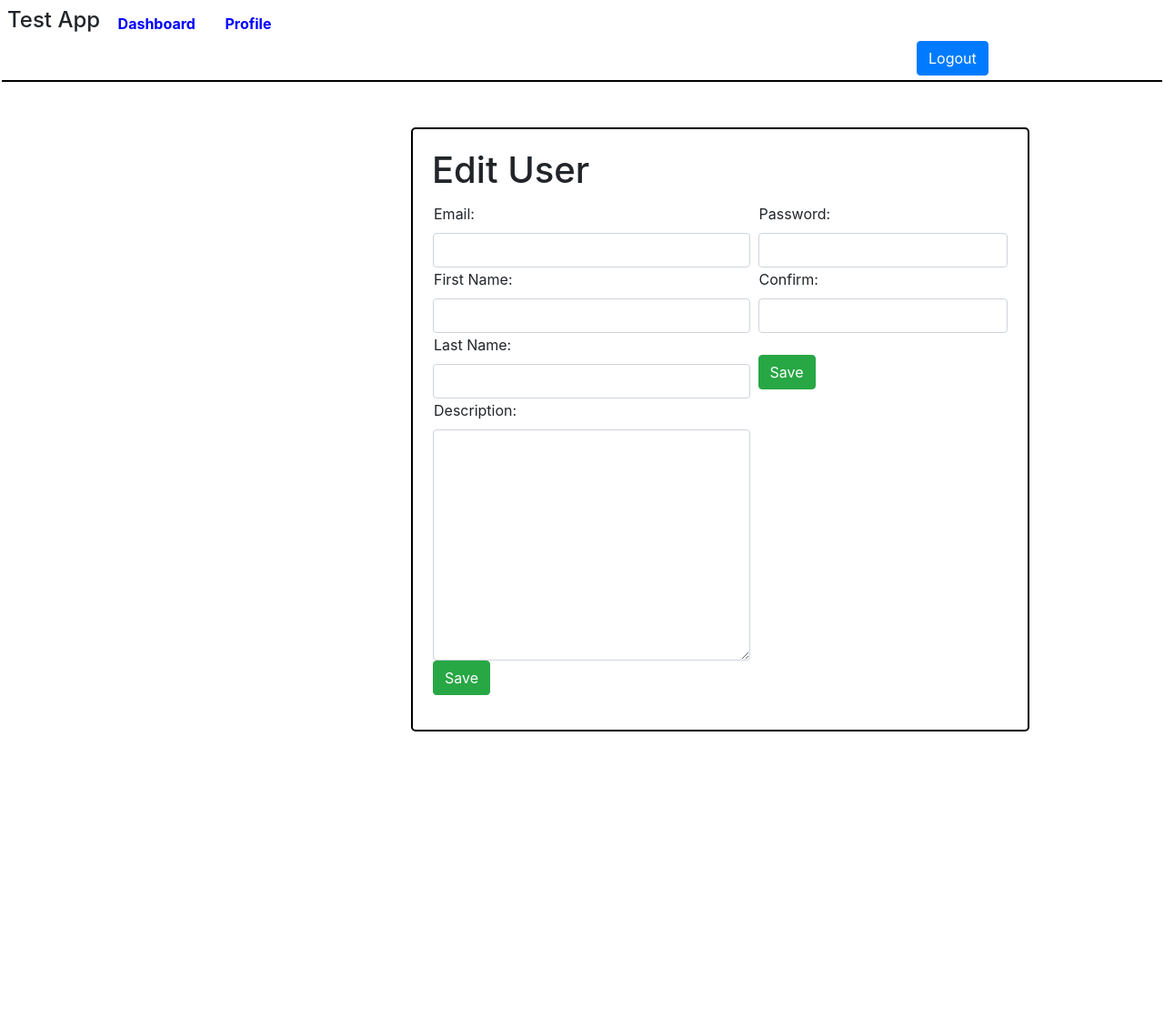
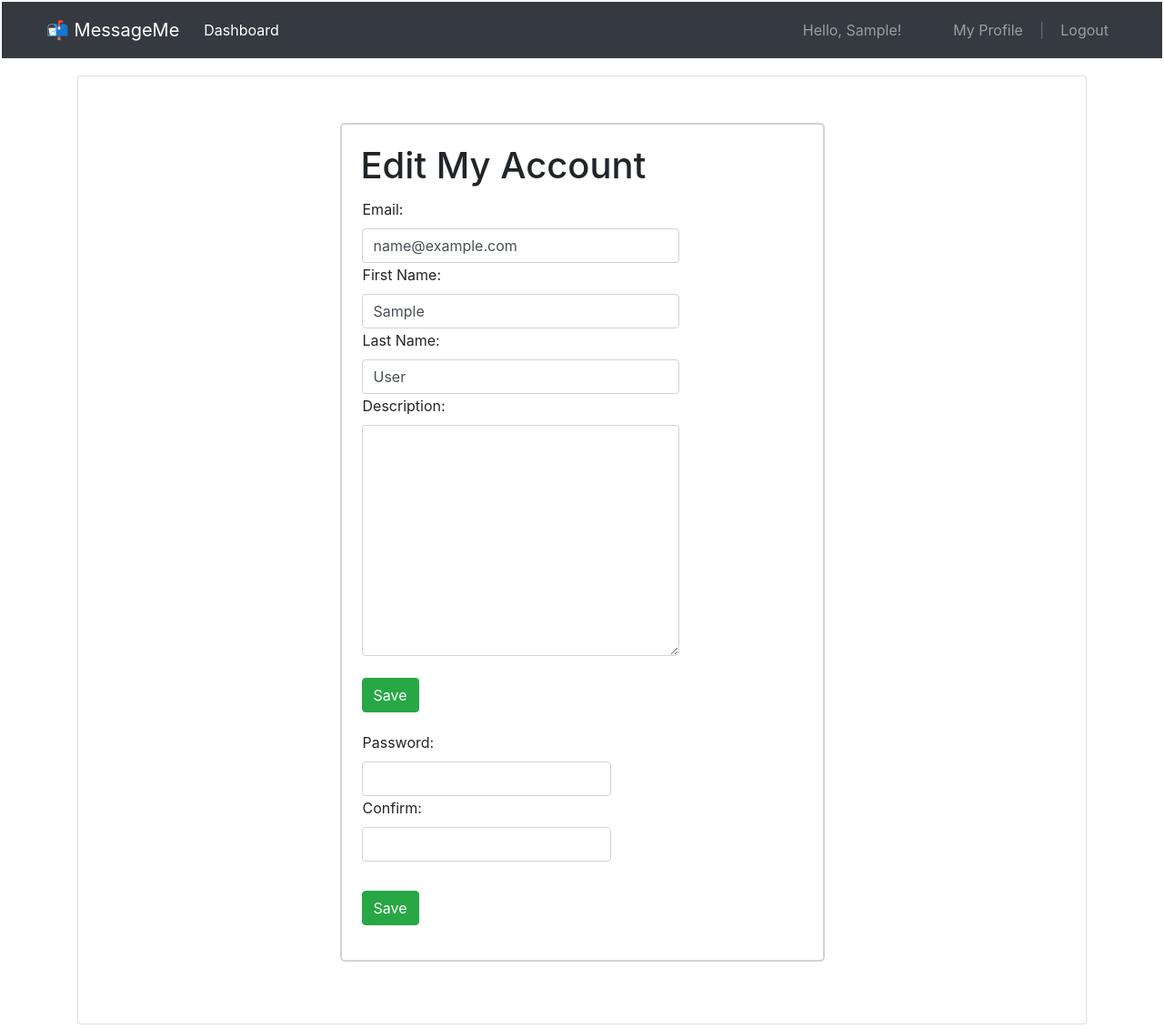
Before and after one commit to Isaacwilliam4/user_dash, a Django app: template user_dashboard_app/templates/show_user.html in a window 1280 px wide. Shown: the whole page at 91% size. Before the commit the page ends 804 px from the top, so only its background shows below. Run offline with Django 3.2, Linux system fonts and the light colour scheme; the template is opened without the code that fills it: values that come from a table or form of the project are taken from there, others are empty; tables that the repository leaves empty hold one stand-in row (values such as "Sample post"); parts of the project's set-up code (start-up, migrations or seed data) failed here and were passed over; some libraries are stand-ins or nearby versions.

Commit message:
added styling

```diff
--- a/user_dashboard_app/static/styles.css
+++ b/user_dashboard_app/static/styles.css
@@ -6,11 +6,12 @@
 #wrapper{
     display: inline-block;
     padding: 20px;
-    border: 2px solid #000000;
+    border: 2px solid lightgrey;
     border-radius: 5px;
     width: 500px;
-    margin-left: 450px;
+    margin-left: 25%;
     margin-top: 30px;
+    width: 50%;
 }
 
 .errors{
@@ -37,7 +38,7 @@
 
 .bold{
     font-weight: bold;
-    color: blue;
+    color: black;
 }
 
 h3{
@@ -52,10 +53,11 @@ h3{
 #wrapper_admin_edit{
     display: inline-block;
     padding: 20px;
-    border: 2px solid #000000;
+    border: 2px solid lightgrey;
     border-radius: 5px;
-    margin-left: 450px;
+    margin-left: 25%;
     margin-top: 30px;
+    width: 50%;
 }
 #admin_edit_user{
     display: inline-block;
@@ -70,27 +72,28 @@ h3{
 
 #user{
     display: inline-block;
-    border: 2px solid black;
+    /* border: 2px solid lightblue; */
     border-radius: 5px;
     padding: 20px;
     margin-left: 50px;
 }
 
 .message{
-    border: 2px solid blue;
+    border: 2px solid lightgrey;
     border-radius: 5px;
     padding: 30px;
     font-weight: bold;
     display: inline-block;
-    margin-left: 300px;
-    width: 750px;
+    margin-left: 20%;
+    width: 60%;
+    margin-bottom: 2rem;
 }
 .create_comment{
     padding: 10px;
 }
 
 .comment{
-    border: 2px solid red;
+    border: 2px solid lightgrey;
     border-radius: 5px;
     padding: 5px;
 }
--- /dev/null
+++ b/user_dashboard_app/templates/base.html
@@ -0,0 +1,76 @@
+<!DOCTYPE html>
+<html lang="en">
+<head>
+    <meta charset="UTF-8">
+    <meta name="viewport" content="width=device-width, initial-scale=1.0">
+    <title>All Users</title>
+    {% load static %}
+    <!-- Bootstrap CSS -->
+    <link rel="stylesheet" href="https://maxcdn.bootstrapcdn.com/bootstrap/4.0.0/css/bootstrap.min.css" integrity="sha384-Gn5384xqQ1aoWXA+058RXPxPg6fy4IWvTNh0E263XmFcJlSAwiGgFAW/dAiS6JXm" crossorigin="anonymous">
+
+    <link rel="stylesheet" href="{% static 'styles.css' %}">
+    <!-- jQuery library -->
+    <script src="https://ajax.googleapis.com/ajax/libs/jquery/3.5.1/jquery.min.js"></script>
+
+    <!-- Latest compiled JavaScript -->
+    <script src="https://maxcdn.bootstrapcdn.com/bootstrap/3.4.1/js/bootstrap.min.js"></script>
+</head>
+<body>
+
+    <nav class="navbar navbar-expand-lg navbar-dark bg-dark px-5">
+        <a class="navbar-brand" href="/all_users">📬 MessageMe</a>
+        <button class="navbar-toggler" type="button" data-toggle="collapse" data-target="#navbarSupportedContent" aria-controls="navbarSupportedContent" aria-expanded="false" aria-label="Toggle navigation">
+          <span class="navbar-toggler-icon"></span>
+        </button>
+
+        <div class="collapse navbar-collapse" id="navbarSupportedContent">
+          <ul class="navbar-nav mr-auto">
+            <li class="nav-item active">
+              <a class="nav-link" href="/all_users">Dashboard <span class="sr-only">(current)</span></a>
+            </li>
+          </ul>
+          <span class="navbar-text pr-5">
+            Hello, {{ current_user.first_name }}!
+          </span>
+            <ul class="navbar-nav">
+                <li class="nav-item">
+                    <a class="nav-link" href="/show_user">My Profile </a>
+                </li>
+                <li class="nav-item">
+                    <a class="nav-link disabled" href="#">|</a>
+                </li>
+                <li class="nav-item">
+                    <a class="nav-link" href="/logout">Logout</a>
+                </li>
+            </ul>
+        </div>
+      </nav>
+
+    <!-- <div id="header">
+
+        <h4>Test App</h4>
+        <a href="/all_users"><button class="btn btn-default bold">Dashboard</button></a>
+        <a href="/show_user"><button class="btn btn-default bold">Profile</button></a>
+        <a href="/logout"><button class="btn btn-primary" style="margin-left: 1000px;">Logout</button></a>
+
+    </div> -->
+    <div class="container-fluid">
+
+
+        <div class="row">
+            <div class="container">
+
+                {% block content %}
+                {% endblock %}
+        </div>
+    </div>
+</div>
+
+        <!-- Optional JavaScript -->
+        <!-- jQuery first, then Popper.js, then Bootstrap JS -->
+        <script src="https://code.jquery.com/jquery-3.2.1.slim.min.js" integrity="sha384-KJ3o2DKtIkvYIK3UENzmM7KCkRr/rE9/Qpg6aAZGJwFDMVNA/GpGFF93hXpG5KkN" crossorigin="anonymous"></script>
+        <script src="https://cdnjs.cloudflare.com/ajax/libs/popper.js/1.12.9/umd/popper.min.js" integrity="sha384-ApNbgh9B+Y1QKtv3Rn7W3mgPxhU9K/ScQsAP7hUibX39j7fakFPskvXusvfa0b4Q" crossorigin="anonymous"></script>
+        <script src="https://maxcdn.bootstrapcdn.com/bootstrap/4.0.0/js/bootstrap.min.js" integrity="sha384-JZR6Spejh4U02d8jOt6vLEHfe/JQGiRRSQQxSfFWpi1MquVdAyjUar5+76PVCmYl" crossorigin="anonymous"></script>
+
+    </body>
+    </html>
--- a/user_dashboard_app/templates/show_user.html
+++ b/user_dashboard_app/templates/show_user.html
@@ -1,36 +1,25 @@
-<!DOCTYPE html>
-<html lang="en">
-<head>
-    <meta charset="UTF-8">
-    <meta name="viewport" content="width=device-width, initial-scale=1.0">
-    <title>Document</title>
-    <link rel="stylesheet" href="https://stackpath.bootstrapcdn.com/bootstrap/4.5.0/css/bootstrap.min.css" integrity="sha384-9aIt2nRpC12Uk9gS9baDl411NQApFmC26EwAOH8WgZl5MYYxFfc+NcPb1dKGj7Sk" crossorigin="anonymous">
-    {% load static %}
-    <link rel="stylesheet" href="{% static 'styles.css' %}">
-</head>
-<body>
-    <div id="header">
+{% extends 'base.html' %}
 
-        <h4>Test App</h4>
-        <a href="/all_users"><button class="btn btn-default bold">Dashboard</button></a>
-        <a href="/show_user"><button class="btn btn-default bold">Profile</button></a>
-        <a href="/logout"><button class="btn btn-primary" style="margin-left: 1000px;">Logout</button></a>
+    {% block content %}
 
-    </div>
+    <div class="card mt-3 pb-5">
+        <div class="card-body">
+
             <div id="wrapper_admin_edit">
-        <h1>Edit User</h1>
+                <h1>Edit My Account</h1>
         <div id="admin_edit_user">
-                <form action="/admin_edit_user/{{user.id}}" class="form-group" method="POST">
+            <form action="/admin_edit_user/{{current_user.id}}" class="form-group" method="POST">
                     {% csrf_token %}
                     <label for="email">Email:</label>
-                    <input type="email" name="email" class="form-control" value="{{user.email}}">
+                    <input type="email" name="email" class="form-control" value="{{current_user.email}}">
                     <label for="first_name">First Name:</label>
-                    <input type="text" name="first_name" class="form-control" value="{{user.first_name}}">
+                    <input type="text" name="first_name" class="form-control" value="{{current_user.first_name}}">
                     <label for="last_name">Last Name:</label>
-                    <input type="text" name="last_name" class="form-control" value="{{user.last_name}}">
-                    <input type="hidden" value="{{user.user_lvl}}" name="user_lvl">
+                    <input type="text" name="last_name" class="form-control" value="{{current_user.last_name}}">
+                    <input type="hidden" value="{{current_user.user_lvl}}" name="user_lvl">
                     <label for="desc">Description:</label>
                     <textarea name="desc" class="form-control" cols="30" rows="10"></textarea>
+                    <br>
                     <button class="btn btn-success">Save</button>
 
                 </form>
@@ -38,14 +27,15 @@
             </div>
 
             <div id="admin_edit_password">
-                <form action="/admin_edit_password/{{user.id}}" method="POST" class="form-group">
+                <form action="/admin_edit_password/{{current_user.id}}" method="POST" class="form-group">
                     {% csrf_token %}
 
                     <label for="password">Password:</label>
                     <input type="password" name="password" class="form-control">
                     <label for="confirm">Confirm:</label>
-                    <input type="password" name="confirm" class="form-control"><br>
-                    <button class="btn btn-success">Save</button>
+                    <input type="password" name="confirm" class="form-control">
+                    <br>
+                    <button class="btn btn-success mt-2">Save</button>
 
                 </form>
 
@@ -61,5 +51,7 @@
             </ul>
             {% endif %}
         </div>
-</body>
-</html>
+
+    </div>
+  </div>
+        {% endblock %}
--- a/user_dashboard_app/urls.py
+++ b/user_dashboard_app/urls.py
@@ -7,7 +7,7 @@ urlpatterns = [
     path('all_users', views.all_users),
     path('login', views.login),
     path('remove/<int:user_id>', views.remove),
-    path('logout', views.logout),
+    path('logout/', views.logout),
     path('add_new', views.add_new),
     path('add_new_user', views.add_new_user),
     path('admin_edit/<int:user_id>', views.admin_edit),
```
Also changed, not shown: user_dashboard_app/templates/add_new.html (+10 -18 lines), user_dashboard_app/templates/admin_edit.html (+17 -25 lines), user_dashboard_app/templates/all_users.html (+5 -28 lines), user_dashboard_app/templates/test_app.html (+14 -22 lines), user_dashboard_app/views.py (+9 -3 lines). Lines whose indentation alone changed are shown as unchanged.
